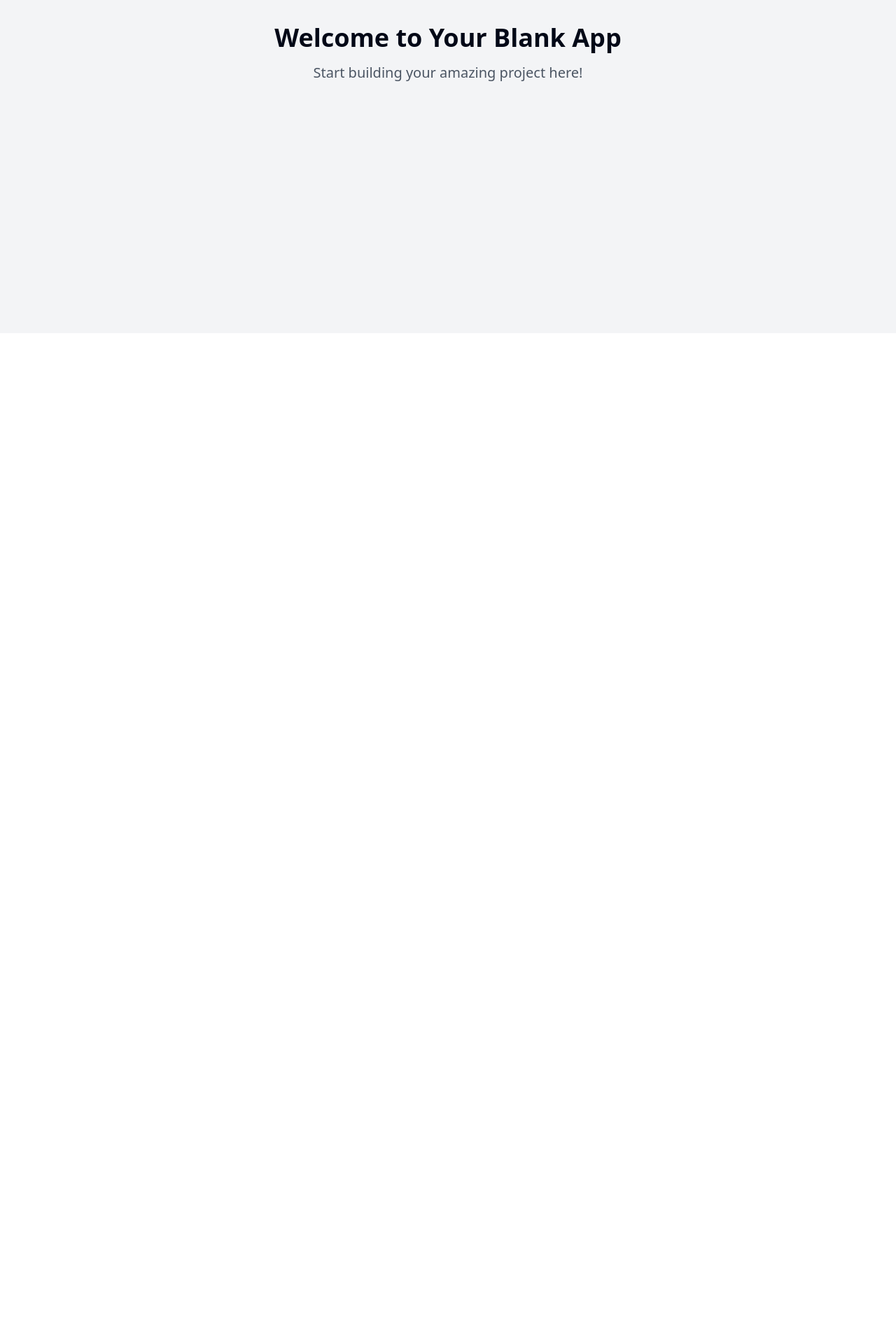
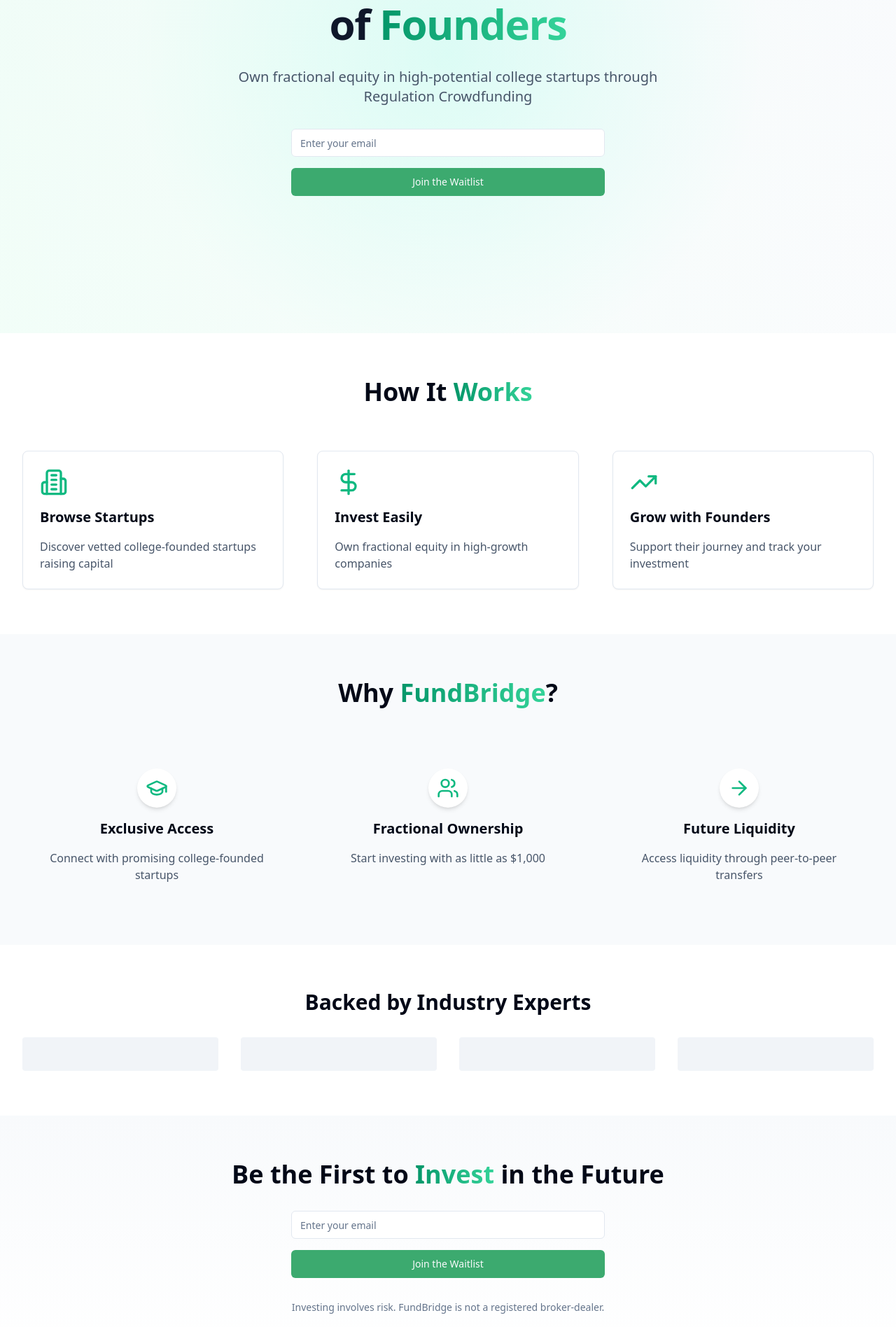
Before and after one commit to Jay-Sundar/fundbridge-launchpad, a React (Vite) app: page / in a window 1280 px wide. Shown: the part 324-2220 px from the top of the page at 70% size. Before the commit the page ends 800 px from the top, so only its background shows below. Built offline with nearby package versions, Linux system fonts and the light colour scheme.

Commit message:
Add FundBridge landing page
This commit adds a landing page for FundBridge, a platform for investing in college-founded startups.  The page includes sections for a hero image, how it works, value proposition, trust & credibility, and multiple calls to action.

```diff
--- a/src/index.css
+++ b/src/index.css
@@ -1,3 +1,4 @@
+
 @tailwind base;
 @tailwind components;
 @tailwind utilities;
@@ -13,7 +14,7 @@
     --popover: 0 0% 100%;
     --popover-foreground: 222.2 84% 4.9%;
 
-    --primary: 222.2 47.4% 11.2%;
+    --primary: 148 48% 45%;
     --primary-foreground: 210 40% 98%;
 
     --secondary: 210 40% 96.1%;
@@ -33,22 +34,6 @@
     --ring: 222.2 84% 4.9%;
 
     --radius: 0.5rem;
-
-    --sidebar-background: 0 0% 98%;
-
-    --sidebar-foreground: 240 5.3% 26.1%;
-
-    --sidebar-primary: 240 5.9% 10%;
-
-    --sidebar-primary-foreground: 0 0% 98%;
-
-    --sidebar-accent: 240 4.8% 95.9%;
-
-    --sidebar-accent-foreground: 240 5.9% 10%;
-
-    --sidebar-border: 220 13% 91%;
-
-    --sidebar-ring: 217.2 91.2% 59.8%;
   }
 
   .dark {
@@ -61,7 +46,7 @@
     --popover: 222.2 84% 4.9%;
     --popover-foreground: 210 40% 98%;
 
-    --primary: 210 40% 98%;
+    --primary: 148 48% 45%;
     --primary-foreground: 222.2 47.4% 11.2%;
 
     --secondary: 217.2 32.6% 17.5%;
@@ -79,14 +64,6 @@
     --border: 217.2 32.6% 17.5%;
     --input: 217.2 32.6% 17.5%;
     --ring: 212.7 26.8% 83.9%;
-    --sidebar-background: 240 5.9% 10%;
-    --sidebar-foreground: 240 4.8% 95.9%;
-    --sidebar-primary: 224.3 76.3% 48%;
-    --sidebar-primary-foreground: 0 0% 100%;
-    --sidebar-accent: 240 3.7% 15.9%;
-    --sidebar-accent-foreground: 240 4.8% 95.9%;
-    --sidebar-border: 240 3.7% 15.9%;
-    --sidebar-ring: 217.2 91.2% 59.8%;
   }
 }
 
@@ -94,8 +71,49 @@
   * {
     @apply border-border;
   }
-
   body {
-    @apply bg-background text-foreground;
+    @apply bg-background text-foreground antialiased;
   }
 }
+
+@layer components {
+  .gradient-heading {
+    @apply bg-clip-text text-transparent bg-gradient-to-r from-emerald-600 to-emerald-400;
+  }
+
+  .card-hover {
+    @apply transition duration-300 ease-in-out hover:shadow-lg hover:-translate-y-1;
+  }
+
+  .input-field {
+    @apply w-full px-4 py-2 rounded-lg border border-gray-200 focus:outline-none focus:ring-2 focus:ring-emerald-500 transition duration-200;
+  }
+
+  .cta-button {
+    @apply px-6 py-3 bg-emerald-500 text-white rounded-lg font-semibold hover:bg-emerald-600 transition-all duration-200 hover:shadow-lg active:scale-95;
+  }
+
+  .section-padding {
+    @apply py-16 px-4 sm:px-6 lg:px-8;
+  }
+
+  .container-width {
+    @apply max-w-7xl mx-auto;
+  }
+}
+
+@keyframes float {
+  0% {
+    transform: translateY(0px);
+  }
+  50% {
+    transform: translateY(-10px);
+  }
+  100% {
+    transform: translateY(0px);
+  }
+}
+
+.animate-float {
+  animation: float 3s ease-in-out infinite;
+}
--- a/src/pages/Index.tsx
+++ b/src/pages/Index.tsx
@@ -1,12 +1,177 @@
-// Update this page (the content is just a fallback if you fail to update the page)
+
+import React, { useState } from "react";
+import { Button } from "@/components/ui/button";
+import { Input } from "@/components/ui/input";
+import { Card } from "@/components/ui/card";
+import { ArrowRight, DollarSign, TrendingUp, Users, CheckCircle, Building2, GraduationCap } from "lucide-react";
+import { toast } from "sonner";
 
 const Index = () => {
+  const [email, setEmail] = useState("");
+
+  const handleSubmit = (e: React.FormEvent) => {
+    e.preventDefault();
+    if (!email) {
+      toast.error("Please enter your email");
+      return;
+    }
+    if (!email.includes("@")) {
+      toast.error("Please enter a valid email");
+      return;
+    }
+    toast.success("Thanks for joining the waitlist!");
+    setEmail("");
+  };
+
   return (
-    <div className="min-h-screen flex items-center justify-center bg-gray-100">
-      <div className="text-center">
-        <h1 className="text-4xl font-bold mb-4">Welcome to Your Blank App</h1>
-        <p className="text-xl text-gray-600">Start building your amazing project here!</p>
-      </div>
+    <div className="min-h-screen bg-white">
+      {/* Hero Section */}
+      <section className="relative h-screen flex items-center justify-center overflow-hidden bg-gradient-to-b from-slate-50 to-white">
+        <div className="absolute inset-0 z-0">
+          <div className="absolute inset-0 bg-gradient-to-r from-emerald-50 to-slate-50 opacity-70"></div>
+          <div className="absolute inset-0 bg-[radial-gradient(circle_at_center,rgba(0,255,200,0.1)_0%,rgba(0,255,200,0)_60%)]"></div>
+        </div>
+
+        <div className="container-width relative z-10 px-4 sm:px-6 lg:px-8 space-y-8 text-center">
+          <span className="inline-block text-emerald-600 font-semibold tracking-wider mb-4 animate-fade-in">
+            THE FUTURE OF STARTUP INVESTING
+          </span>
+
+          <h1 className="text-4xl sm:text-5xl lg:text-6xl font-bold leading-tight tracking-tight text-slate-900 animate-fade-in">
+            Invest in the Next Generation <br className="hidden sm:block" />
+            of <span className="gradient-heading">Founders</span>
+          </h1>
+
+          <p className="max-w-2xl mx-auto text-lg sm:text-xl text-slate-600 animate-fade-in delay-100">
+            Own fractional equity in high-potential college startups through Regulation Crowdfunding
+          </p>
+
+          <form onSubmit={handleSubmit} className="max-w-md mx-auto space-y-4 animate-fade-in delay-200">
+            <Input
+              type="email"
+              placeholder="Enter your email"
+              className="input-field text-lg"
+              value={email}
+              onChange={(e) => setEmail(e.target.value)}
+            />
+            <Button type="submit" className="cta-button w-full">
+              Join the Waitlist
+            </Button>
+          </form>
+        </div>
+      </section>
+
+      {/* How It Works Section */}
+      <section className="section-padding bg-white">
+        <div className="container-width">
+          <h2 className="text-3xl sm:text-4xl font-bold text-center mb-16">
+            How It <span className="gradient-heading">Works</span>
+          </h2>
+
+          <div className="grid grid-cols-1 md:grid-cols-3 gap-8 lg:gap-12">
+            {[
+              {
+                icon: <Building2 className="h-10 w-10 text-emerald-500" />,
+                title: "Browse Startups",
+                description: "Discover vetted college-founded startups raising capital",
+              },
+              {
+                icon: <DollarSign className="h-10 w-10 text-emerald-500" />,
+                title: "Invest Easily",
+                description: "Own fractional equity in high-growth companies",
+              },
+              {
+                icon: <TrendingUp className="h-10 w-10 text-emerald-500" />,
+                title: "Grow with Founders",
+                description: "Support their journey and track your investment",
+              },
+            ].map((step, index) => (
+              <Card key={index} className="p-6 card-hover">
+                <div className="space-y-4">
+                  {step.icon}
+                  <h3 className="text-xl font-semibold">{step.title}</h3>
+                  <p className="text-slate-600">{step.description}</p>
+                </div>
+              </Card>
+            ))}
+          </div>
+        </div>
+      </section>
+
+      {/* Why FundBridge Section */}
+      <section className="section-padding bg-slate-50">
+        <div className="container-width">
+          <h2 className="text-3xl sm:text-4xl font-bold text-center mb-16">
+            Why <span className="gradient-heading">FundBridge</span>?
+          </h2>
+
+          <div className="grid grid-cols-1 md:grid-cols-3 gap-8">
+            {[
+              {
+                icon: <GraduationCap className="h-8 w-8 text-emerald-500" />,
+                title: "Exclusive Access",
+                description: "Connect with promising college-founded startups",
+              },
+              {
+                icon: <Users className="h-8 w-8 text-emerald-500" />,
+                title: "Fractional Ownership",
+                description: "Start investing with as little as $1,000",
+              },
+              {
+                icon: <ArrowRight className="h-8 w-8 text-emerald-500" />,
+                title: "Future Liquidity",
+                description: "Access liquidity through peer-to-peer transfers",
+              },
+            ].map((feature, index) => (
+              <div key={index} className="flex flex-col items-center text-center p-6 space-y-4">
+                <div className="p-3 bg-white rounded-full shadow-md">{feature.icon}</div>
+                <h3 className="text-xl font-semibold">{feature.title}</h3>
+                <p className="text-slate-600">{feature.description}</p>
+              </div>
+            ))}
+          </div>
+        </div>
+      </section>
+
+      {/* Trust Section */}
+      <section className="section-padding bg-white">
+        <div className="container-width text-center space-y-8">
+          <h2 className="text-3xl font-bold">
+            Backed by Industry Experts
+          </h2>
+          <div className="grid grid-cols-2 md:grid-cols-4 gap-8 opacity-50">
+            {Array(4).fill(0).map((_, i) => (
+              <div key={i} className="h-12 bg-slate-200 rounded animate-pulse"></div>
+            ))}
+          </div>
+        </div>
+      </section>
+
+      {/* Final CTA Section */}
+      <section className="section-padding bg-gradient-to-b from-slate-50 to-white">
+        <div className="container-width text-center space-y-8">
+          <h2 className="text-3xl sm:text-4xl font-bold">
+            Be the First to <span className="gradient-heading">Invest</span> in the Future
+          </h2>
+
+          <form onSubmit={handleSubmit} className="max-w-md mx-auto space-y-4">
+            <Input
+              type="email"
+              placeholder="Enter your email"
+              className="input-field text-lg"
+              value={email}
+              onChange={(e) => setEmail(e.target.value)}
+            />
+            <Button type="submit" className="cta-button w-full">
+              Join the Waitlist
+            </Button>
+          </form>
+
+          <p className="text-sm text-slate-500">
+            Investing involves risk. FundBridge is not a registered broker-dealer.
+          </p>
+        </div>
+      </section>
     </div>
   );
 };
--- a/tailwind.config.ts
+++ b/tailwind.config.ts
@@ -1,3 +1,4 @@
+
 import type { Config } from "tailwindcss";
 
 export default {
@@ -12,85 +13,78 @@ export default {
   theme: {
     container: {
       center: true,
-			padding: '2rem',
+      padding: "2rem",
       screens: {
-				'2xl': '1400px'
-			}
+        "2xl": "1400px",
+      },
     },
     extend: {
       colors: {
-				border: 'hsl(var(--border))',
-				input: 'hsl(var(--input))',
-				ring: 'hsl(var(--ring))',
-				background: 'hsl(var(--background))',
-				foreground: 'hsl(var(--foreground))',
+        border: "hsl(var(--border))",
+        input: "hsl(var(--input))",
+        ring: "hsl(var(--ring))",
+        background: "hsl(var(--background))",
+        foreground: "hsl(var(--foreground))",
         primary: {
-					DEFAULT: 'hsl(var(--primary))',
-					foreground: 'hsl(var(--primary-foreground))'
+          DEFAULT: "hsl(var(--primary))",
+          foreground: "hsl(var(--primary-foreground))",
         },
         secondary: {
-					DEFAULT: 'hsl(var(--secondary))',
-					foreground: 'hsl(var(--secondary-foreground))'
+          DEFAULT: "hsl(var(--secondary))",
+          foreground: "hsl(var(--secondary-foreground))",
         },
         destructive: {
-					DEFAULT: 'hsl(var(--destructive))',
-					foreground: 'hsl(var(--destructive-foreground))'
+          DEFAULT: "hsl(var(--destructive))",
+          foreground: "hsl(var(--destructive-foreground))",
         },
         muted: {
-					DEFAULT: 'hsl(var(--muted))',
-					foreground: 'hsl(var(--muted-foreground))'
+          DEFAULT: "hsl(var(--muted))",
+          foreground: "hsl(var(--muted-foreground))",
         },
         accent: {
-					DEFAULT: 'hsl(var(--accent))',
-					foreground: 'hsl(var(--accent-foreground))'
+          DEFAULT: "hsl(var(--accent))",
+          foreground: "hsl(var(--accent-foreground))",
         },
         popover: {
-					DEFAULT: 'hsl(var(--popover))',
-					foreground: 'hsl(var(--popover-foreground))'
+          DEFAULT: "hsl(var(--popover))",
+          foreground: "hsl(var(--popover-foreground))",
         },
         card: {
-					DEFAULT: 'hsl(var(--card))',
-					foreground: 'hsl(var(--card-foreground))'
+          DEFAULT: "hsl(var(--card))",
+          foreground: "hsl(var(--card-foreground))",
         },
-				sidebar: {
-					DEFAULT: 'hsl(var(--sidebar-background))',
-					foreground: 'hsl(var(--sidebar-foreground))',
-					primary: 'hsl(var(--sidebar-primary))',
-					'primary-foreground': 'hsl(var(--sidebar-primary-foreground))',
-					accent: 'hsl(var(--sidebar-accent))',
-					'accent-foreground': 'hsl(var(--sidebar-accent-foreground))',
-					border: 'hsl(var(--sidebar-border))',
-					ring: 'hsl(var(--sidebar-ring))'
-				}
       },
       borderRadius: {
-				lg: 'var(--radius)',
-				md: 'calc(var(--radius) - 2px)',
-				sm: 'calc(var(--radius) - 4px)'
+        lg: "var(--radius)",
+        md: "calc(var(--radius) - 2px)",
+        sm: "calc(var(--radius) - 4px)",
       },
       keyframes: {
-				'accordion-down': {
-					from: {
-						height: '0'
+        "accordion-down": {
+          from: { height: "0" },
+          to: { height: "var(--radix-accordion-content-height)" },
         },
-					to: {
-						height: 'var(--radix-accordion-content-height)'
-					}
+        "accordion-up": {
+          from: { height: "var(--radix-accordion-content-height)" },
+          to: { height: "0" },
         },
-				'accordion-up': {
-					from: {
-						height: 'var(--radix-accordion-content-height)'
+        "fade-in": {
+          "0%": {
+            opacity: "0",
+            transform: "translateY(10px)",
           },
-					to: {
-						height: '0'
-					}
-				}
+          "100%": {
+            opacity: "1",
+            transform: "translateY(0)",
+          },
+        },
       },
       animation: {
-				'accordion-down': 'accordion-down 0.2s ease-out',
-				'accordion-up': 'accordion-up 0.2s ease-out'
-			}
-		}
+        "accordion-down": "accordion-down 0.2s ease-out",
+        "accordion-up": "accordion-up 0.2s ease-out",
+        "fade-in": "fade-in 0.5s ease-out forwards",
+      },
+    },
   },
   plugins: [require("tailwindcss-animate")],
 } satisfies Config;
```
Lines whose indentation alone changed are shown as unchanged.
